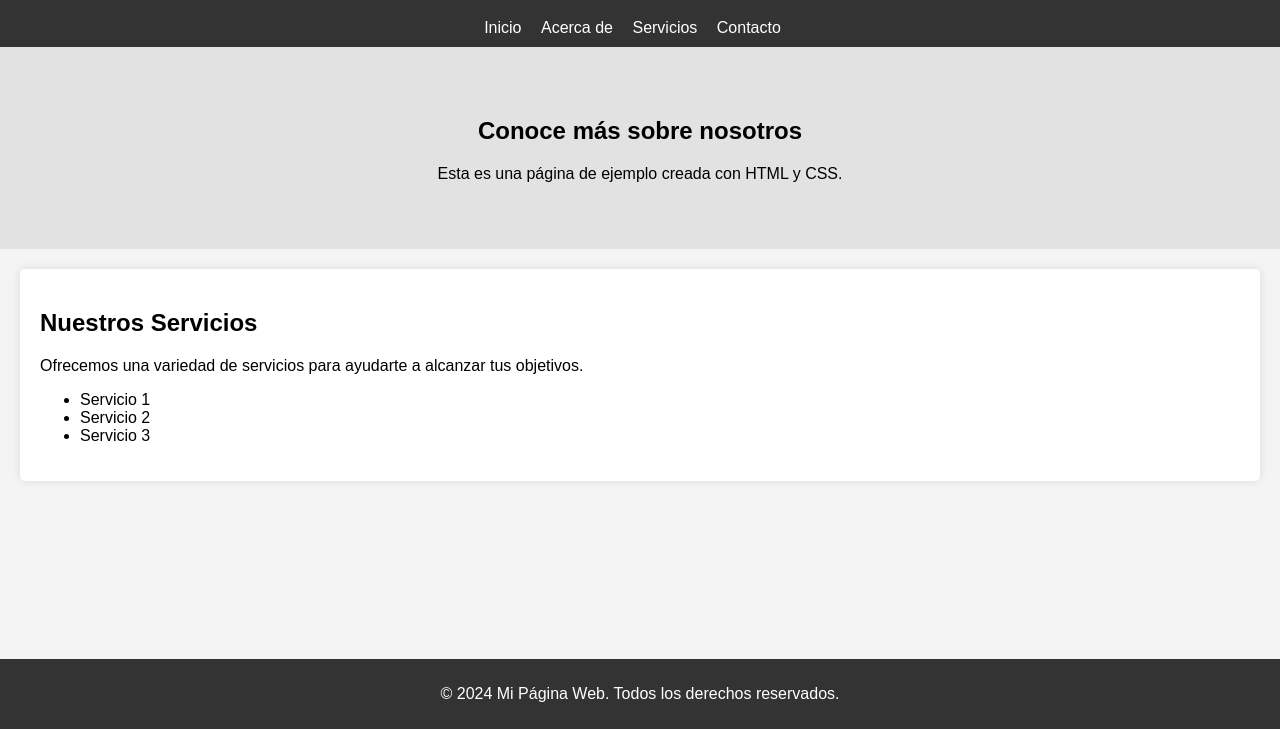
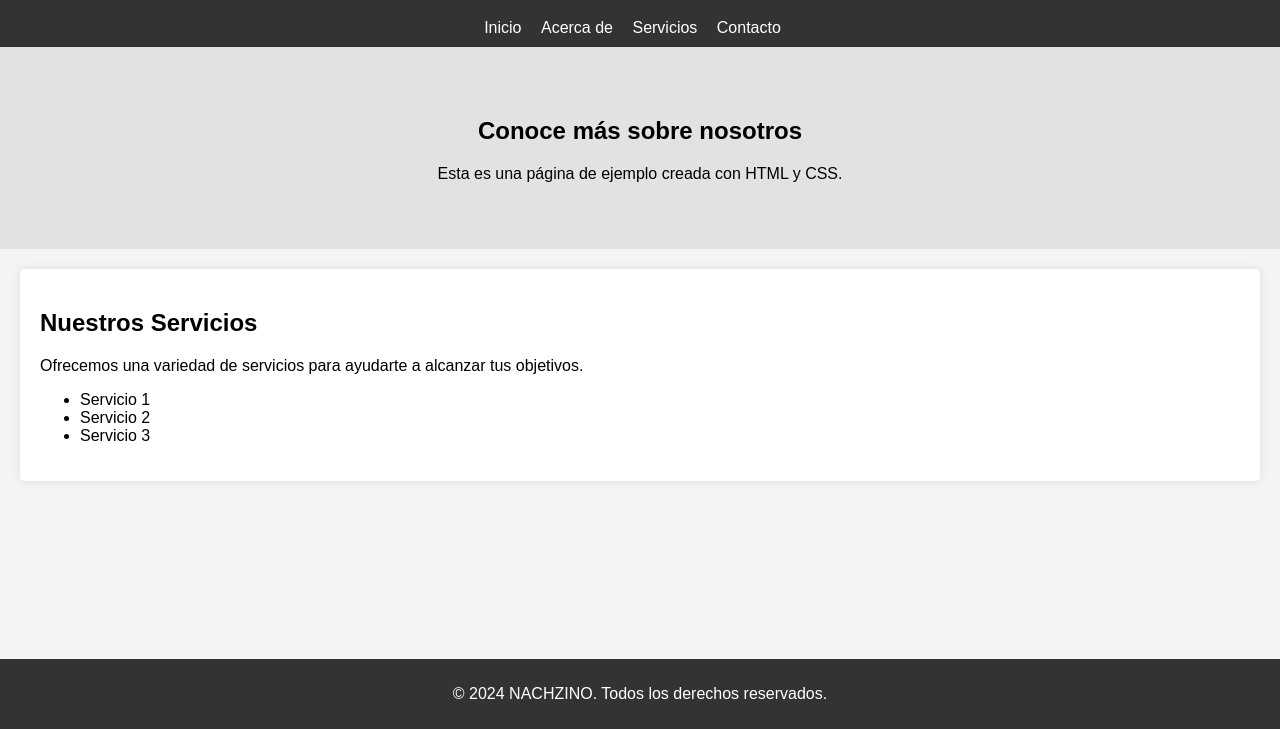
Before and after one commit to IDCSA07/NACHZINO, a plain HTML site: page index.html in a window 1280 px wide. Shown: the part 71-800 px from the top of the page. Drawn offline with Linux system fonts and the light colour scheme.

Commit message:
modificacion de derechos de autor

```diff
--- a/index.html
+++ b/index.html
@@ -37,7 +37,7 @@
     </main>
 
     <footer>
-        <p>&copy; 2024 Mi Página Web. Todos los derechos reservados.</p>
+        <p>&copy; 2024 NACHZINO. Todos los derechos reservados.</p>
     </footer>
 </body>
 </html>
```
